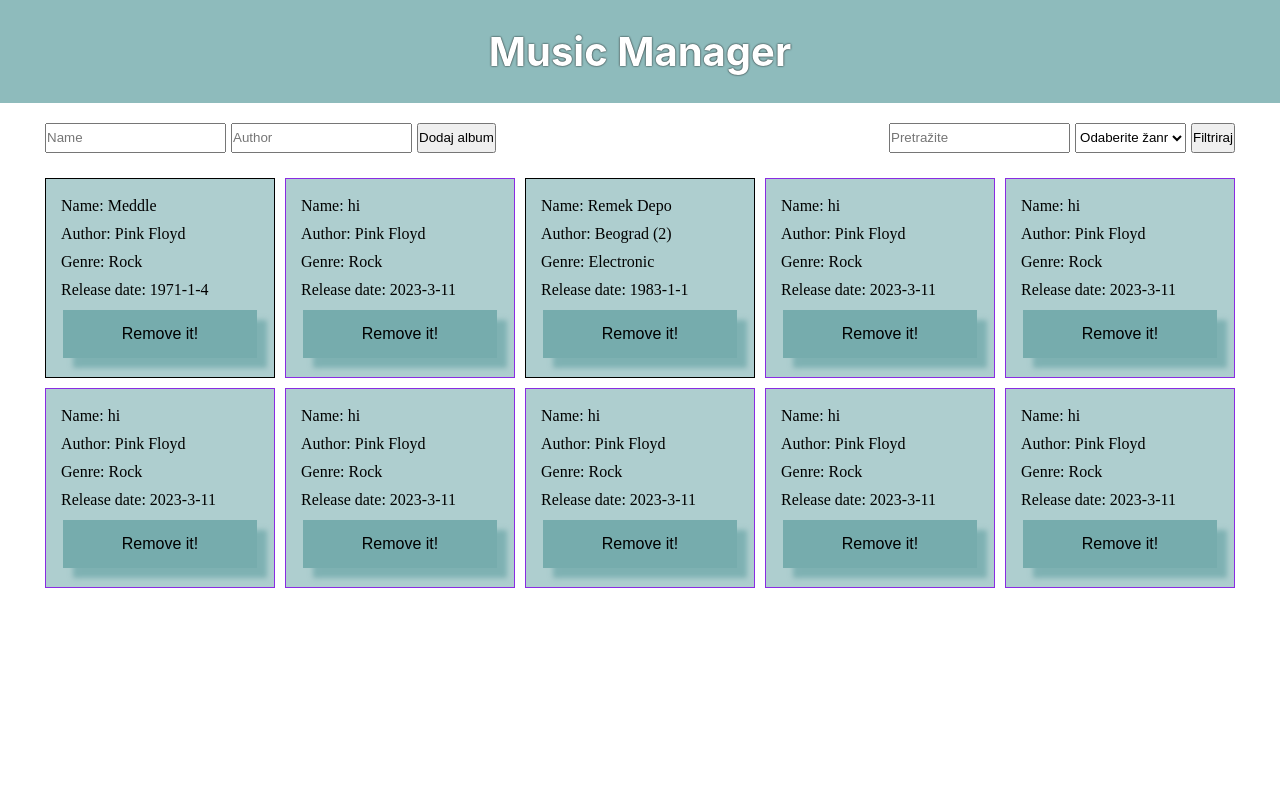
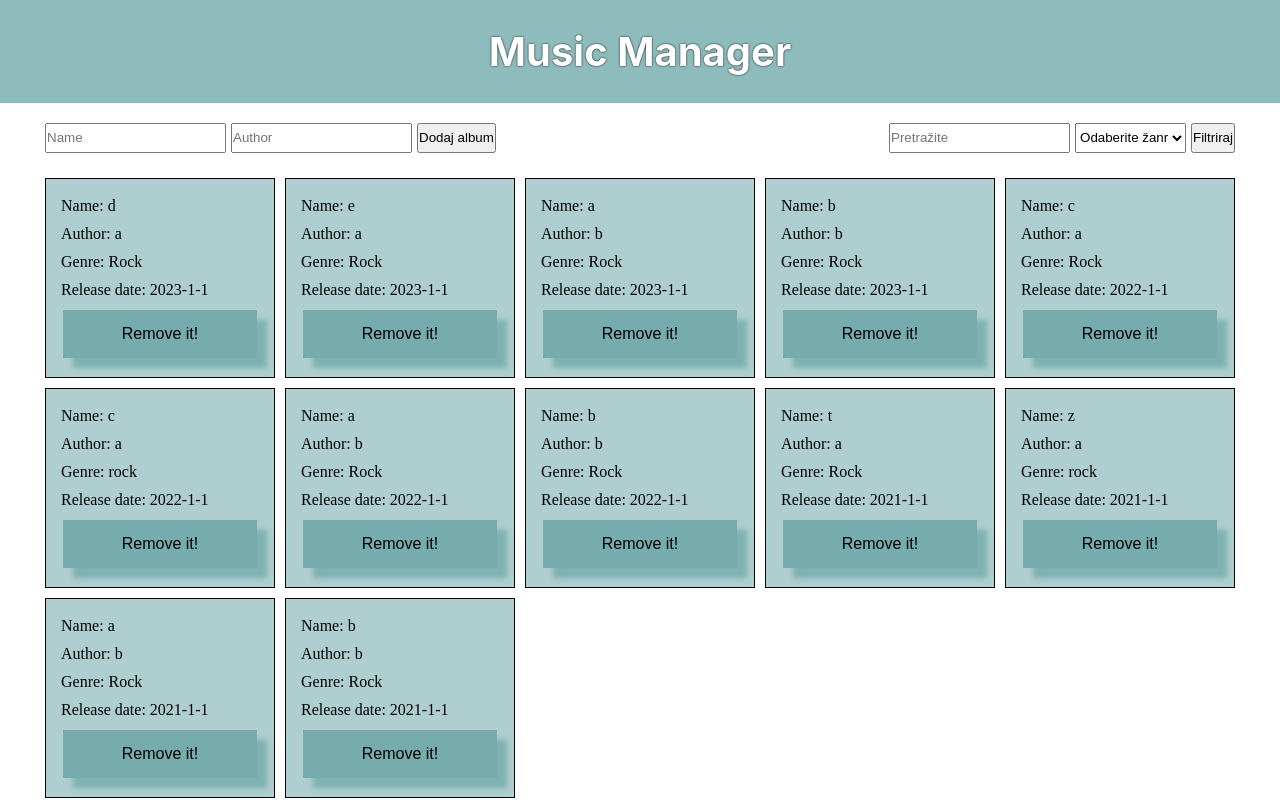
Before and after one commit to JosipaSaravanja/Internship-15-MusicManager, a React (Create React App) app in the folder music-manager/: page / in a window 1280 px wide. Built offline with nearby package versions, Linux system fonts and the light colour scheme.

Commit message:
added sort function to sort all by date/author/name and delete function

```diff
--- a/music-manager/src/App.js
+++ b/music-manager/src/App.js
@@ -1,17 +1,50 @@
-import {Input} from "./components/input";
-import {Filter} from "./components/filter";
-import {Albums} from "./components/albums";
-import {newAlbum, albumsCollection} from "./data"
+import { Input } from "./components/input";
+import { Filter } from "./components/filter";
+import { Albums } from "./components/albums";
+import { newAlbum, albumsCollection } from "./data";
+import React from "react";
 
 function App() {
+  const sortAlbums=(array)=>{ //optimize???
+    return array.sort((a, b) => {
+      if (a.name > b.name) {
+        return 1;
+    }
+    if (a.name < b.name) {
+        return -1;
+    }
+    return 0;
+    }).sort((a, b) => {
+      if (a.author > b.author) {
+        return 1;
+    }
+    if (a.author < b.author) {
+        return -1;
+    }
+    return 0;
+    }).sort((a, b) => b.releaseDate-a.releaseDate)
+  }
+
+  const removeAlbum=(id)=>{
+    setData(prev => [...prev.filter(album => album.id !== id)])
+    console.log(data)
+  }
+
+  const addAlbum=()=>{
+
+  }
+
+  const [data, setData] = React.useState(sortAlbums(albumsCollection));
+
   return (
     <div className="App">
-    <div className="content">
-      <div className="inputAndFilter"><Input></Input>
-    <Filter></Filter></div>
+      <div className="content">
+        <div className="inputAndFilter">
+          <Input addAlbum={addAlbum}></Input>
+          <Filter></Filter>
+        </div>
 
-      <Albums albums={albumsCollection}></Albums>
-
+        <Albums removeAlbum={removeAlbum} albums={data}></Albums>
       </div>
     </div>
   );
--- a/music-manager/src/components/album.jsx
+++ b/music-manager/src/components/album.jsx
@@ -1,29 +1,33 @@
-    import React, { Component } from 'react';
-
-
-    export const Album =(props)=> {
-        const compareDates=(date1)=>{
-            if(date1.getFullYear()==new Date().getFullYear() && date1.getMonth()==new Date().getMonth() && date1.getDate()==new Date().getDate()){
+export const Album = (props) => {
+  const compareDates = (date1) => {
+    if (
+      date1.getFullYear() == new Date().getFullYear() &&
+      date1.getMonth() == new Date().getMonth() &&
+      date1.getDate() == new Date().getDate()
+    ) {
       return true;
-            }else{
+    } else {
       return false;
     }
+  };
+  return (
+    <div
+      className="albumCard"
+      style={
+        compareDates(props.data.releaseDate)
+          ? { borderColor: "blueviolet" }
+          : { borderColor: "black" }
       }
-        return(
-            <div className="albumCard" style={compareDates(props.data.releaseDate)? {borderColor: "blueviolet"}:{borderColor: "black"}}>
+    >
+      <div>Name: {props.data.name}</div>
+      <div>Author: {props.data.author}</div>
+      <div>Genre: {props.data.genre}</div>
       <div>
-                Name: {props.data.name}
+        Release date: {props.data.releaseDate.getFullYear()}-
+        {props.data.releaseDate.getMonth() + 1}-
+        {props.data.releaseDate.getDate()}
       </div>
-                <div>
-                    Author: {props.data.author}
+      <button className="removeButton" onClick={()=>{props.removeAlbum(props.data.id)}}>Remove it!</button>
     </div>
-                <div>
-                    Genre: {props.data.genre}
-                </div>
-                <div>
-                    Release date: {props.data.releaseDate.getFullYear()}-{props.data.releaseDate.getMonth()+1}-{props.data.releaseDate.getDate()}
-                </div>
-                <button className="removeButton">Remove it!</button>
-            </div>
-        )
-    }
+  );
+};
--- a/music-manager/src/components/albums.jsx
+++ b/music-manager/src/components/albums.jsx
@@ -5,7 +5,7 @@ export const Albums = (props) => {
     <div className="albums">
       {props.albums.map((data) => {
         return (
-          <Album data={data} key={data.id}>
+          <Album data={data} removeAlbum={props.removeAlbum}key={data.id}>
           </Album>
         );
       })}
--- a/music-manager/src/components/input.jsx
+++ b/music-manager/src/components/input.jsx
@@ -1,9 +1,10 @@
-export const Input = () => {
-  return (
+import React from "react";
+
+export const Input = (props) => {  return (
     <div className="input">
       <input className="name" placeholder="Name"></input>
       <input className="author" placeholder="Author"></input>
-      <button>Dodaj album</button>
+      <button onClick={props.addAlbum()}>Dodaj album</button>
     </div>
   );
 };
--- a/music-manager/src/data.js
+++ b/music-manager/src/data.js
@@ -1,4 +1,4 @@
-import { v4 as uuidv4 } from 'uuid';
+import { v4 as uuidv4 } from "uuid";
 
 export class newAlbum {
   constructor(id, name, author, genre, releaseYear, releaseDate) {
@@ -11,15 +11,23 @@ export class newAlbum {
   }
 }
 
-export const albumsCollection=[
+export const albumsCollection = [
+  /*
 new newAlbum(uuidv4(), "Meddle", "Pink Floyd", "Rock", 1971, new Date("1971-1-4")),
-    new newAlbum(uuidv4(), "hi", "Pink Floyd", "Rock", 1971, new Date("2023-3-11")),
-    new newAlbum(uuidv4(), "Remek Depo","Beograd (2) ", "Electronic", 1983, new Date("1983-1-1")),//nisam nasla datum
-    new newAlbum(uuidv4(), "hi", "Pink Floyd", "Rock", 1971, new Date("2023-3-11")),
-    new newAlbum(uuidv4(), "hi", "Pink Floyd", "Rock", 1971, new Date("2023-3-11")),
-    new newAlbum(uuidv4(), "hi", "Pink Floyd", "Rock", 1971, new Date("2023-3-11")),
-    new newAlbum(uuidv4(), "hi", "Pink Floyd", "Rock", 1971, new Date("2023-3-11")),
-    new newAlbum(uuidv4(), "hi", "Pink Floyd", "Rock", 1971, new Date("2023-3-11")),
-    new newAlbum(uuidv4(), "hi", "Pink Floyd", "Rock", 1971, new Date("2023-3-11")),
-    new newAlbum(uuidv4(), "hi", "Pink Floyd", "Rock", 1971, new Date("2023-3-11"))
-]
+new newAlbum(uuidv4(), "hi", "Pink Floyd", "Rock", 2023, new Date("2023-3-11")),
+new newAlbum(uuidv4(), "Remek Depo","Beograd (2) ", "Electronic", 1983, new Date("1983-1-1")),//nisam nasla datum*/
+  new newAlbum(uuidv4(), "b", "b", "Rock", 12, new Date("2021-1-1")),
+  new newAlbum(uuidv4(), "a", "b", "Rock", 11, new Date("2021-1-1")),
+  new newAlbum(uuidv4(), "z", "a", "rock", 10, new Date("2021-1-1")),
+  new newAlbum(uuidv4(), "t", "a", "Rock", 9, new Date("2021-1-1")),
+
+  new newAlbum(uuidv4(), "b", "b", "Rock", 8, new Date("2022-1-1")),
+  new newAlbum(uuidv4(), "a", "b", "Rock", 7, new Date("2022-1-1")),
+  new newAlbum(uuidv4(), "c", "a", "Rock", 6, new Date("2022-1-1")),
+  new newAlbum(uuidv4(), "c", "a", "rock", 5, new Date("2022-1-1")),
+
+  new newAlbum(uuidv4(), "b", "b", "Rock", 4, new Date("2023-1-1")),
+  new newAlbum(uuidv4(), "a", "b", "Rock", 3, new Date("2023-1-1")),
+  new newAlbum(uuidv4(), "e", "a", "Rock", 2, new Date("2023-1-1")),
+  new newAlbum(uuidv4(), "d", "a", "Rock", 1, new Date("2023-1-1")),
+];
```
Lines whose indentation alone changed are shown as unchanged.
